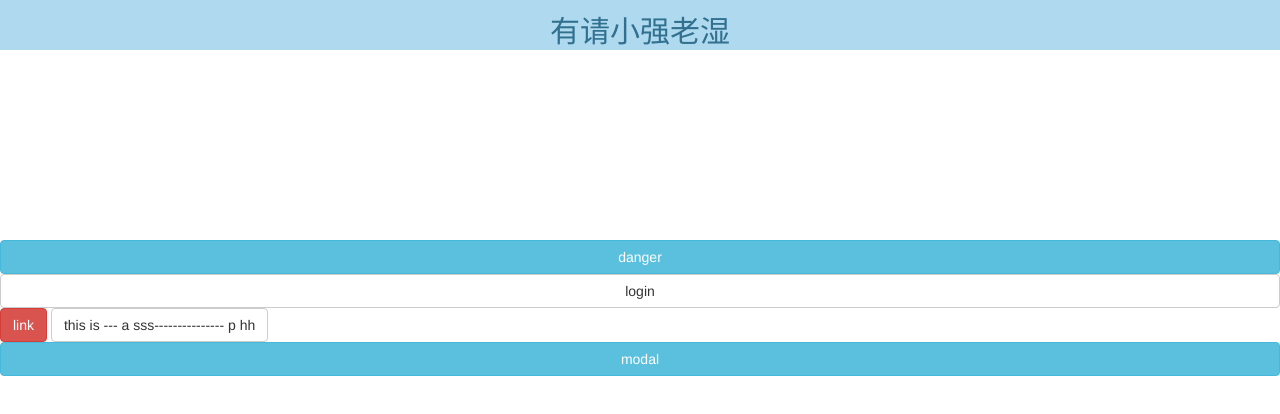
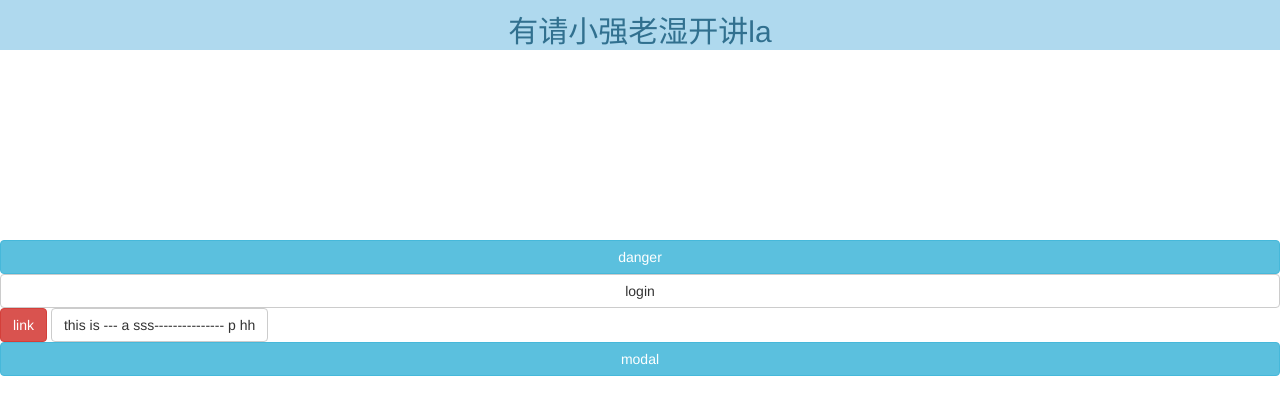
Before and after one commit to gitzsq/yys-demo, a website: page index.html in a window 1280 px wide. Drawn offline with Linux system fonts and the light colour scheme.

Commit message:
提交人：zsq 版本号：v1.0.0 提交时间：2017年04月03日12:50:31 提交内容：gulp自动化页面 构建

```diff
--- a/index.html
+++ b/index.html
@@ -36,7 +36,7 @@
 </head>
 <body>
     <section id="global_head">
-        <h2 class="text-info">有请小强老湿</h2>
+        <h2 class="text-info">有请小强老湿开讲la </h2>
     </section>
     <br><br><br><br><br><br><br><br><br><br><br><br>
     <article>
```
Also changed, not shown: css/login.css (added), dist/views/components/modal.html, dist/views/login.html.
